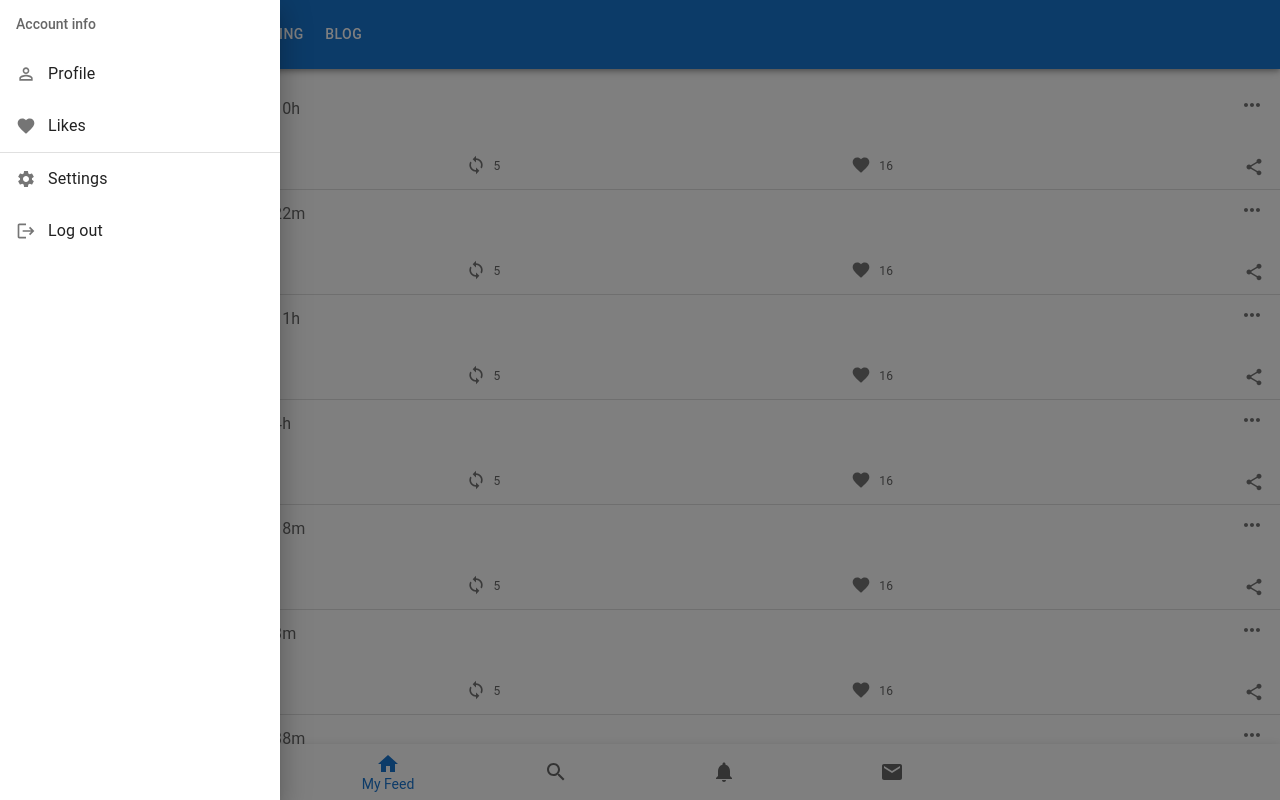
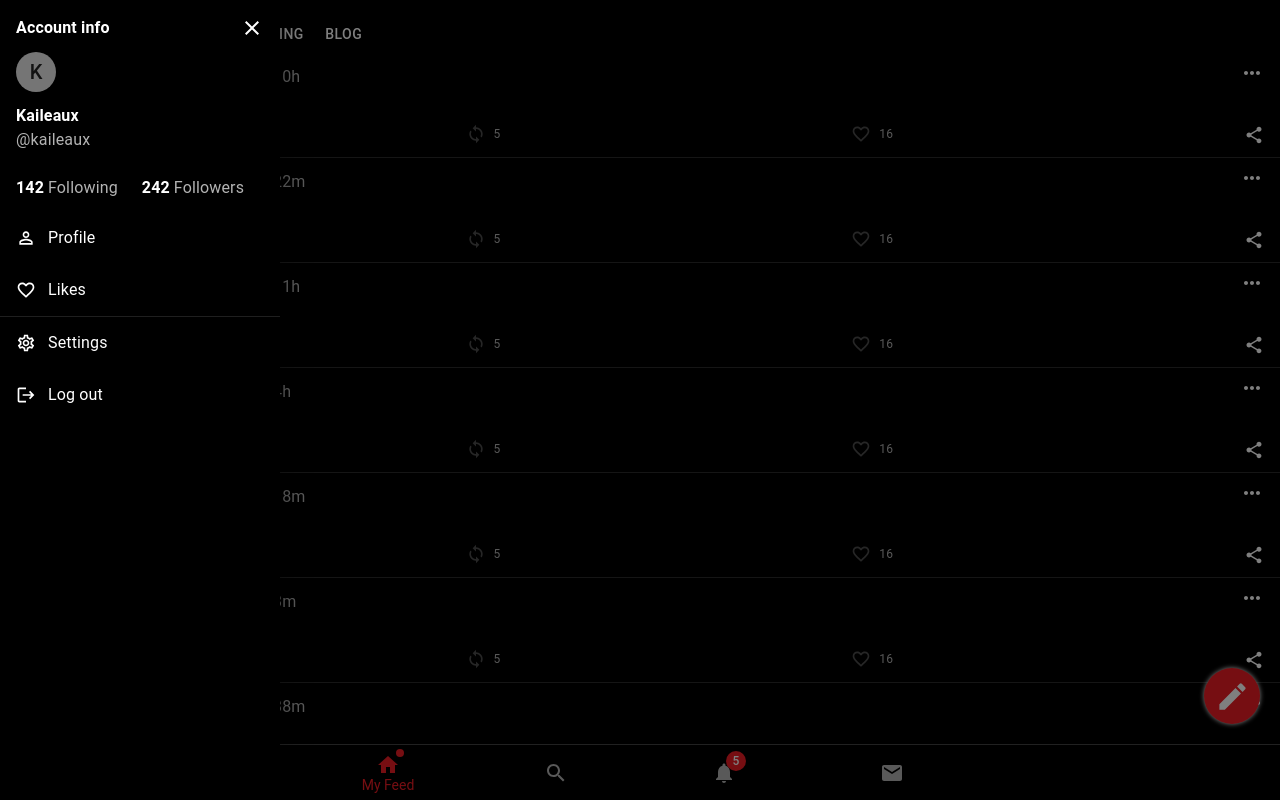
Before and after one commit to KailonSimon/social-app, a Next.js app: page / in a window 1280 px wide. Both pictures are taken after a click on the button 108 px from the left and 34 px from the top of the page. Shown: the top 800 px of the page. Built offline with nearby package versions, Linux system fonts and the light colour scheme; grey boxes are pictures that could not be loaded.

Commit message:
Added post feed

```diff
--- a/pages/_app.js
+++ b/pages/_app.js
@@ -1,7 +1,37 @@
 import '../styles/globals.css'
+import { createTheme, ThemeProvider } from '@mui/material/styles';
+
+const lightTheme = createTheme({
+  palette: {
+    primary: {
+      main: '#ed1c24'
+    },
+    secondary: {
+      main: '#235789'
+    }
+  }
+});
+const darkTheme = createTheme({
+  palette: {
+    mode: 'dark',
+    primary: {
+      main: '#ed1c24'
+    },
+    secondary: {
+      main: '#235789'
+    },
+    background: {
+      paper: '#000'
+    }
+  }
+})
 
 function MyApp({ Component, pageProps }) {
-  return <Component {...pageProps} />
+  return (
+    <ThemeProvider theme={darkTheme}>
+      <Component {...pageProps} />
+    </ThemeProvider>
+  )
 }
 
 export default MyApp
--- a/src/components/BottomNav.jsx
+++ b/src/components/BottomNav.jsx
@@ -1,5 +1,5 @@
 import { useState } from 'react'
-import { Paper, BottomNavigation, BottomNavigationAction } from '@mui/material';
+import { Paper, BottomNavigation, BottomNavigationAction, Badge } from '@mui/material';
 import { Home, Mail, Notifications, Search } from '@mui/icons-material';
 import { NextLinkComposed } from './Link';
 
@@ -7,13 +7,14 @@ export default function BottomNav() {
     const [value, setValue] = useState(0);
 
     return (
-        <Paper sx={{ position: 'fixed', bottom: 0, left: 0, right: 0 }} elevation={3}>
+        <Paper sx={{ position: 'fixed', bottom: 0, left: 0, right: 0, }} elevation={3}>
             <BottomNavigation
                 showLabels
                 value={value}
                 onChange={(event, newValue) => {
                 setValue(newValue);
                 }}
+                sx={{ borderTop: '1px solid #424242' }}
             >
                 <BottomNavigationAction
                     component={NextLinkComposed}
@@ -22,7 +23,11 @@ export default function BottomNav() {
                         query: { name: 'test' },
                     }}
                     label="My Feed"
-                    icon={<Home />}
+                    icon={
+                        <Badge color='primary' variant='dot'>
+                            <Home />
+                        </Badge>
+                    }
                     showLabel={false}
                 />
                 <BottomNavigationAction
@@ -42,7 +47,11 @@ export default function BottomNav() {
                         query: { name: 'test' },
                     }}
                     label="Notifications"
-                    icon={<Notifications />}
+                    icon={
+                        <Badge badgeContent={5} max={99} color="primary">
+                            <Notifications />
+                        </Badge>
+                    }
                     showLabel={false}
                 />
                 <BottomNavigationAction
--- a/src/components/Feed.jsx
+++ b/src/components/Feed.jsx
@@ -1,18 +1,27 @@
-import { Divider, Paper, Stack } from '@mui/material'
+import { Box, Divider, Fab, Paper, Stack } from '@mui/material'
 import React from 'react'
 import Post from './Post'
 import { posts } from '../../data'
+import { Create } from '@mui/icons-material'
 
 function Feed() {
   return (
+  <>
+    <Paper sx={{ mb: 7 }}>
       <Stack
           divider={<Divider flexItem />}
-        sx={{ mb: 7 }}
           >
           {posts.map(post => {
             return <Post key={post.id} post={post} />
           })}
       </Stack>
+    </Paper>
+    <Box sx={{ position: 'fixed', bottom: '76px', right: '20px', zIndex: 999 }}>
+      <Fab color='primary' aria-label='create' sx={{ boxShadow: '0 0 5px white'}}>
+        <Create  fontSize='large' />
+      </Fab>
+    </Box>
+  </>
   )
 }
 
--- a/src/components/Navbar.jsx
+++ b/src/components/Navbar.jsx
@@ -8,7 +8,7 @@ import Container from '@mui/material/Container';
 import Avatar from '@mui/material/Avatar';
 import Button from '@mui/material/Button';
 import { SwipeableDrawer, List, ListSubheader, ListItem, ListItemButton, Divider, ListItemIcon, ListItemText } from '@mui/material';
-import { Favorite, Logout, PermIdentity, Settings } from '@mui/icons-material';
+import { Close, FavoriteBorder, Logout, PermIdentity, SettingsOutlined } from '@mui/icons-material';
 
 const pages = ['Products', 'Pricing', 'Blog'];
 
@@ -26,14 +26,44 @@ const Navbar = () => {
 
     setIsDrawerOpen(!isDrawerOpen);
   };
+
+
   const drawer = (
     <Box
-      sx={{ minWidth: 280, fontSize: '15px' }}
+      sx={{ minWidth: 280, height: '100%', fontSize: '15px', backgroundColor: 'background.paper' }}
       role="presentation"
       onClick={(event) => toggleDrawer(event)}
       onKeyDown={(event) => toggleDrawer(event)}
     >
-      <List subheader={<ListSubheader>Account info</ListSubheader>} disablePadding>
+      <List
+        subheader={
+          <ListSubheader sx={{ mt: '16px' }}>
+            <Box sx={{ display: 'flex', justifyContent: 'space-between' }}>
+              <Typography variant='body1' color="text.primary" fontWeight='bold'>Account info</Typography>
+              <IconButton sx={{ p: 0 }} onClick={() => setIsDrawerOpen(false)} disableRipple disableFocusRipple disableTouchRipple>
+                  <Close />
+              </IconButton>
+            </Box>
+            <Box sx={{ pt: '12px' }}>
+              <Avatar>K</Avatar>
+            </Box>
+            <Box sx={{ py: '12px' }}>
+              <Typography variant='body1' color="text.primary" fontWeight='bold'>Kaileaux</Typography>
+              <Typography variant='body1' color="text.secondary">@kaileaux</Typography>
+            </Box>
+            <Box sx={{ display: 'flex', width: '100%', columnGap: '24px', py: '12px'}}>
+              <Box sx={{ display: 'flex', columnGap: '4px'}}>
+                <Typography variant='body1' color="text.primary" fontWeight='bold'>142</Typography>
+                <Typography variant='body1' color="text.secondary">Following</Typography>
+              </Box>
+              <Box sx={{ display: 'flex', columnGap: '4px' }}>
+                <Typography variant='body1' color="text.primary" fontWeight='bold'>242</Typography>
+                <Typography variant='body1' color="text.secondary">Followers</Typography>
+              </Box>
+            </Box>
+          </ListSubheader>
+        } disablePadding
+      >
 
         <ListItem sx={{ p: 0 }}>
           <ListItemButton sx={{ minHeight: '52px' }}>
@@ -47,7 +77,7 @@ const Navbar = () => {
         <ListItem sx={{ p: 0 }}>
           <ListItemButton sx={{ minHeight: '52px' }}>
             <ListItemIcon sx={{ minWidth: 0, mr: '12px' }}>
-              <Favorite fontSize='small' />
+              <FavoriteBorder fontSize='small' />
             </ListItemIcon>
             <ListItemText primary="Likes" />
           </ListItemButton>
@@ -59,7 +89,7 @@ const Navbar = () => {
         <ListItem sx={{ p: 0 }}>
           <ListItemButton sx={{ minHeight: '52px' }}>
             <ListItemIcon sx={{ minWidth: 0, mr: '12px' }}>
-              <Settings fontSize='small' />
+              <SettingsOutlined fontSize='small' />
             </ListItemIcon>
             <ListItemText primary="Settings" />
           </ListItemButton>
@@ -78,8 +108,8 @@ const Navbar = () => {
 
   return (
     <>
-      <AppBar position="sticky" sx={{ marginBottom: '16px'}}>
-        <Container maxWidth="xl" sx={{ paddingLeft: '16px'}}>
+      <AppBar position="sticky" sx={{ height: '53px' }}>
+        <Container maxWidth="xl" sx={{ paddingLeft: '16px', backgroundColor: 'background.paper' }}>
           <Toolbar disableGutters>
             <Typography
               variant="h6"
--- a/src/components/Post.jsx
+++ b/src/components/Post.jsx
@@ -1,77 +1,162 @@
 import { useState } from 'react';
-import { styled } from '@mui/material/styles';
 import Card from '@mui/material/Card';
 import CardHeader from '@mui/material/CardHeader';
-import CardMedia from '@mui/material/CardMedia';
 import CardContent from '@mui/material/CardContent';
 import CardActions from '@mui/material/CardActions';
-import Collapse from '@mui/material/Collapse';
 import Avatar from '@mui/material/Avatar';
 import IconButton from '@mui/material/IconButton';
 import Typography from '@mui/material/Typography';
-import { red } from '@mui/material/colors';
-import FavoriteIcon from '@mui/icons-material/Favorite';
 import ShareIcon from '@mui/icons-material/Share';
-import { ChatBubble, Loop, MoreHoriz } from '@mui/icons-material';
+import { Block, ChatBubble, ChatBubbleOutline, Favorite, FavoriteBorder, Flag, FlagOutlined, Loop, MoreHoriz, PersonRemoveOutlined, SentimentDissatisfiedOutlined, VolumeOffOutlined } from '@mui/icons-material';
 import { Box } from '@mui/system';
+import { Button, List, ListItem, ListItemButton, ListItemIcon, ListItemText, Paper, Skeleton, SwipeableDrawer } from '@mui/material';
 
 export default function Post(props) {
 
   const { displayName, username, text, date } = props.post;
-  const [isFavorited, setIsFavorited] = useState(false)
-  const [isReposted, setIsReposted] = useState(false)
+  const [isFavorited, setIsFavorited] = useState(false);
+  const [isReposted, setIsReposted] = useState(false);
+  const [isMenuOpen, setIsMenuOpen] = useState(false);
+  const loading = false;
 
   return (
+    <>
     <Card sx={{ width: '100%', px: '16px', py: '12px' }} square elevation={0}>
       <CardHeader
         sx={{ p: 0, alignItems: 'flex-start' }}
         avatar={
-          <Avatar sx={{ width: '48px', height: '48px' }}>
+          loading ?
+            <Skeleton variant="circular">
+              <Avatar sx={{ width: '48px', height: '48px' }} />
+            </Skeleton>
+          :
+            <Avatar sx={{ width: '48px', height: '48px' }} >
               {displayName[0]}
             </Avatar>
         }
         action={
-          <IconButton aria-label="settings" sx={{ py: 0 }}>
+          <IconButton aria-label="settings" sx={{ mt: '-8px' }} onClick={() => setIsMenuOpen(true)}>
             <MoreHoriz />
           </IconButton>
         }
         title={
           <Box sx={{ display: 'flex', justifyContent: 'flex-start', alignItems: 'flex-end', columnGap: '4px'}}>
-            <Typography variant="body1" component="span">{displayName}</Typography>
-            <Typography variant="body1" color="text.secondary" component="span">@{username}</Typography>
-            <Typography variant="body1" color="text.secondary" component="span">•</Typography>
-            <Typography variant="body1" color="text.secondary" component="span">{date}</Typography>
+            <Typography variant="body1" component="span">{loading ? <Skeleton width={75}/> : displayName}</Typography>
+            <Typography variant="body1" color="text.secondary" component="span">{loading ? <Skeleton width={100}/> : `@${username}`}</Typography>
+            <Typography variant="body1" color="text.secondary" component="span">{!loading && '•'}</Typography>
+            <Typography variant="body1" color="text.secondary" component="span">{loading ? <Skeleton width={30} /> : date}</Typography>
           </Box>
         }
       />
       <CardContent sx={{ paddingLeft: '64px', paddingY: '0'}}>
         <Typography variant="body1" sx={{ mt: '-24px'}} >
-            {text}
+            {loading ? <Skeleton width={250} height={48} /> : text}
         </Typography>
       </CardContent>
       <CardActions disableSpacing sx={{ padding: '0 0 0 64px', height: '32px', justifyContent: 'space-between', alignItems: 'flex-end'}}>
         <Box>
+          {loading ?
+            <Skeleton width={25} height={20} /> :
+            <>
               <IconButton aria-label="comments" sx={{ p: 0 }}>
-            <ChatBubble fontSize='small'/>
+                <ChatBubbleOutline fontSize='small' color="disabled" />
               </IconButton>
-          <Typography variant='caption' color="text.secondary" sx={{ px: '8px'}}>2</Typography>
+              <Typography variant='caption' color="text.secondary" sx={{ px: '8px'}}>
+                2
+              </Typography>
+            </>
+          }
         </Box>
         <Box>
+          {loading ?
+            <Skeleton width={25} height={20} /> :
+            <>
               <IconButton onClick={() => setIsReposted(!isReposted)} aria-label="repost" sx={{ p: 0 }}>
-            <Loop fontSize='small' color={ isReposted ? 'primary' : 'inherit' }/>
+                <Loop fontSize='small' color={ isReposted ? 'primary' : 'disabled' }/>
               </IconButton>
               <Typography variant='caption' color="text.secondary" sx={{ px: '8px'}}>5</Typography>
+            </>
+          }
         </Box>
         <Box>
+          {loading ?
+            <Skeleton width={25} height={20} /> :
+            <>
               <IconButton onClick={() => setIsFavorited(!isFavorited)} aria-label="add to favorites" sx={{ p: 0 }}>
-            <FavoriteIcon fontSize='small' color={ isFavorited ? 'primary' : 'inherit' } />
+                {isFavorited ?
+                  <Favorite fontSize='small' color='primary'/>
+                :
+                  <FavoriteBorder fontSize='small' color='disabled'/>
+                }
               </IconButton>
               <Typography variant='caption' color="text.secondary" sx={{ px: '8px'}}>16</Typography>
+            </>
+          }
         </Box>
         <IconButton aria-label="share" sx={{ p: 0 }}>
           <ShareIcon fontSize='small'/>
         </IconButton>
       </CardActions>
     </Card>
+    <SwipeableDrawer
+        anchor='bottom'
+        open={isMenuOpen}
+        onClose={() => console.log('menu open')}
+        onOpen={() => console.log('menu closed')}
+      >
+        <Box>
+          <ListItem sx={{ p: 0 }}>
+            <ListItemButton sx={{ minHeight: '52px' }}>
+              <ListItemIcon sx={{ minWidth: 0, mr: '12px' }}>
+                <SentimentDissatisfiedOutlined fontSize='small' />
+              </ListItemIcon>
+              <ListItemText primary="Not interested in this post" />
+            </ListItemButton>
+          </ListItem>
+          <ListItem sx={{ p: 0 }}>
+            <ListItemButton sx={{ minHeight: '52px' }}>
+              <ListItemIcon sx={{ minWidth: 0, mr: '12px' }}>
+                <PersonRemoveOutlined fontSize='small' />
+              </ListItemIcon>
+              <ListItemText primary={`Unfollow @${username}`} />
+            </ListItemButton>
+          </ListItem>
+          <ListItem sx={{ p: 0 }}>
+            <ListItemButton sx={{ minHeight: '52px' }}>
+              <ListItemIcon sx={{ minWidth: 0, mr: '12px' }}>
+                <VolumeOffOutlined fontSize='small' />
+              </ListItemIcon>
+              <ListItemText primary={`Mute @${username}`} />
+            </ListItemButton>
+          </ListItem>
+          <ListItem sx={{ p: 0 }}>
+            <ListItemButton sx={{ minHeight: '52px' }}>
+              <ListItemIcon sx={{ minWidth: 0, mr: '12px' }}>
+                <Block fontSize='small' />
+              </ListItemIcon>
+              <ListItemText primary={`Block @${username}`} />
+            </ListItemButton>
+          </ListItem>
+          <ListItem sx={{ p: 0 }}>
+            <ListItemButton sx={{ minHeight: '52px' }}>
+              <ListItemIcon sx={{ minWidth: 0, mr: '12px' }}>
+                <FlagOutlined fontSize='small' />
+              </ListItemIcon>
+              <ListItemText primary="Report post" />
+            </ListItemButton>
+          </ListItem>
+          <ListItem>
+            <Button
+              variant='outlined'
+              color='info'
+              sx={{ width: '100%', borderRadius: '300px' }}
+              onClick={() => setIsMenuOpen(false)}
+            >
+              Cancel
+            </Button>
+          </ListItem>
+        </Box>
+      </SwipeableDrawer>
+    </>
   );
 }
```
Lines whose indentation alone changed are shown as unchanged.
